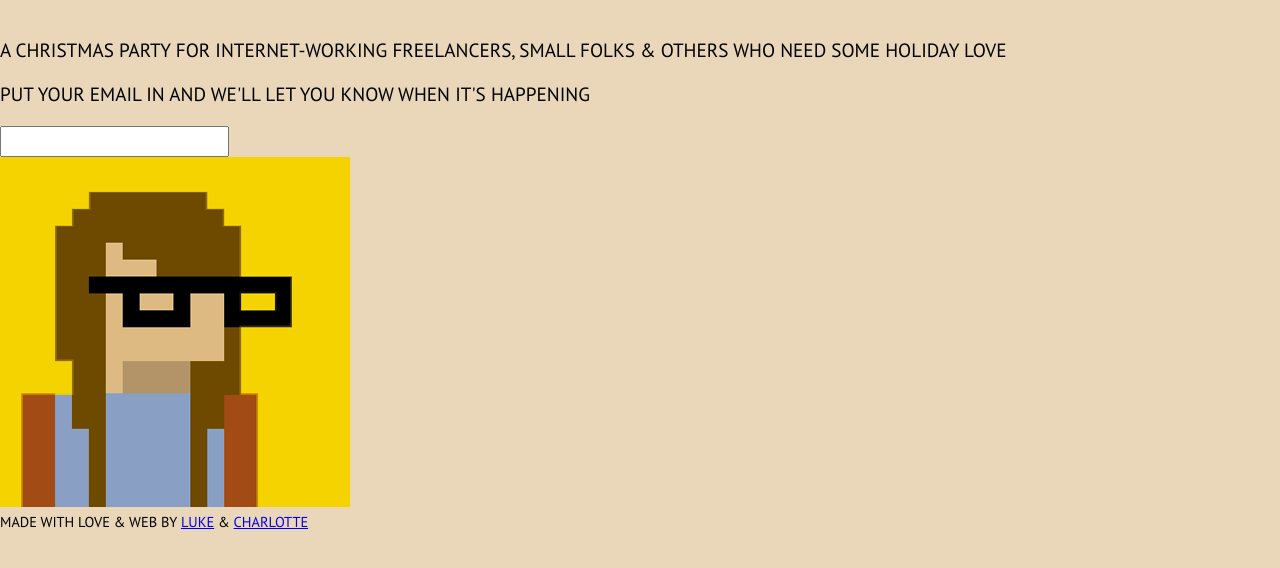
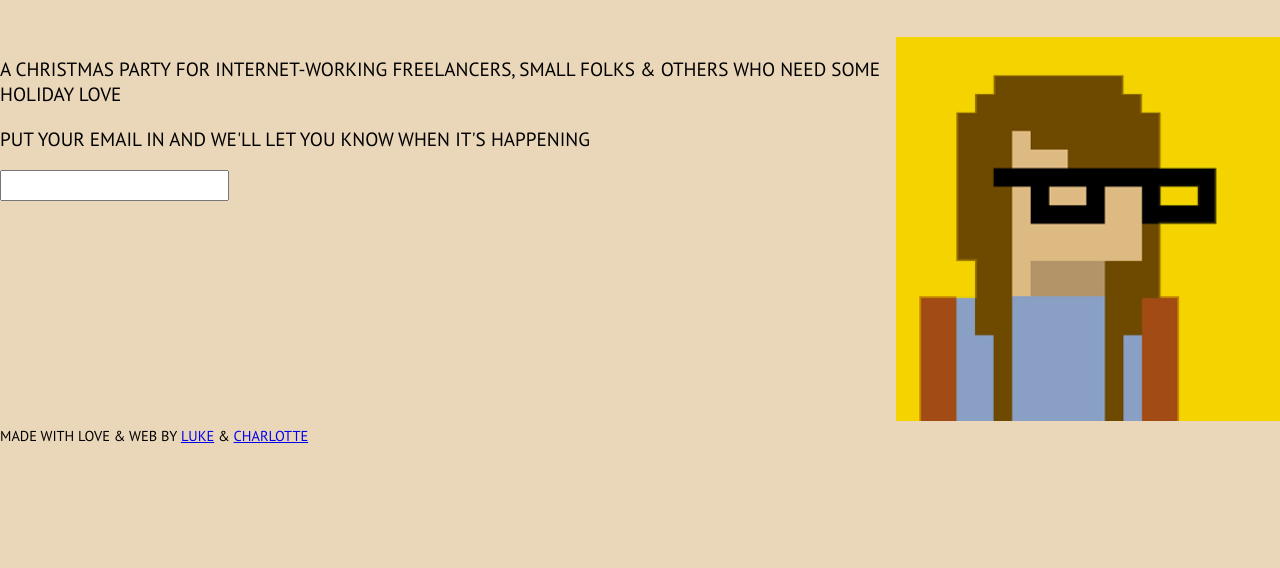
Before and after one commit to lurkmoophy/internetxmas, a plain HTML site: page index.html in a window 1280 px wide. Shown: the part 202-770 px from the top of the page. Drawn offline with Linux system fonts and the light colour scheme.

Commit message:
Added basic implementation of a two-column layout - Removed the "aside" as it is not semantically correct for this instance

```diff
--- a/assets/css/style.scss
+++ b/assets/css/style.scss
@@ -16,6 +16,20 @@ body {
     font-family: 'PT Sans', sans-serif;
     font-weight: 400;
     text-transform: uppercase;
+}
+
+.main_column {
+    width: 70%;
+    float: left;
+}
+
+.secondary_column {
+    width: 30%;
+    float: left;
+
+    img {
+        width: 100%;
+    }
 }
 
 h1 {
@@ -46,4 +60,5 @@ h5 {
 footer {
     font-size: 0.75em;
     text-transform: uppercase;
+    clear: both;
 }
--- a/index.html
+++ b/index.html
@@ -27,20 +27,19 @@
         	</header>
 
         	<main role="main">
-        		<p>A christmas party for internet-working Freelancers, small folks &amp; others who need some holiday love</p>
-        		<p>Put your email in and we'll let you know when it&apos;s happening</p>
+        		<div class="main_column">
+        			<p>A christmas party for internet-working Freelancers, small folks &amp; others who need some holiday love</p>
+        			<p>Put your email in and we'll let you know when it&apos;s happening</p>
 
-        		<form>
-        			<input type="email">
-        		</form>
+        			<form>
+        				<input type="email">
+        			</form>
+        		</div>
+
+        		<div class="secondary_column">
+        			<img src="assets/img/8bitello.png">
+        		</div>
         	</main>
-
-        	<aside role="complementary">
-
-        		<!-- Dummy Image For Now -->
-        		<img src="assets/img/8bitello.png">
-
-        	</aside>
 
         	<footer role="contentinfo">
         		Made with love &amp; web by <a href="http://www.twitter.com/lurkmoophy">Luke</a> &amp; <a href="http://www.twitter.com/charlotteis">Charlotte</a>
```
Also changed, not shown: assets/css/style.css, assets/css/style.min.css.
